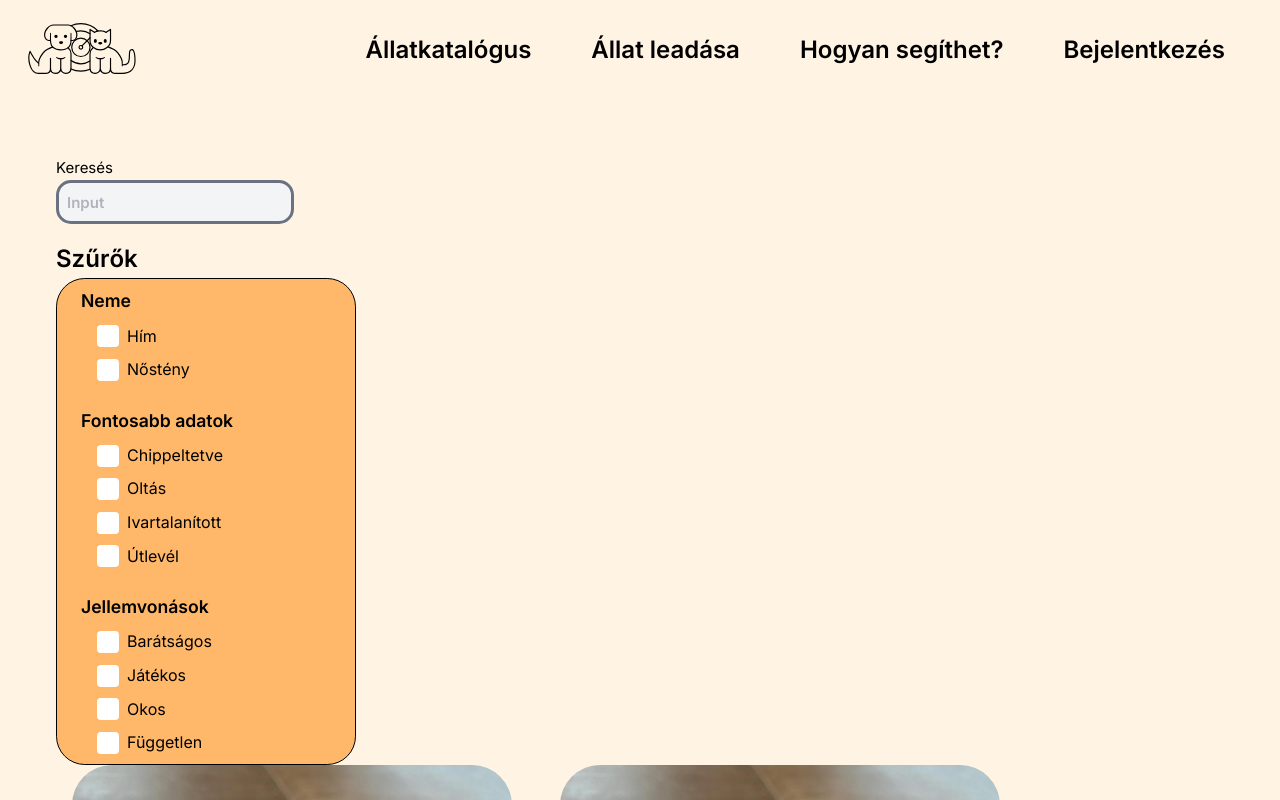
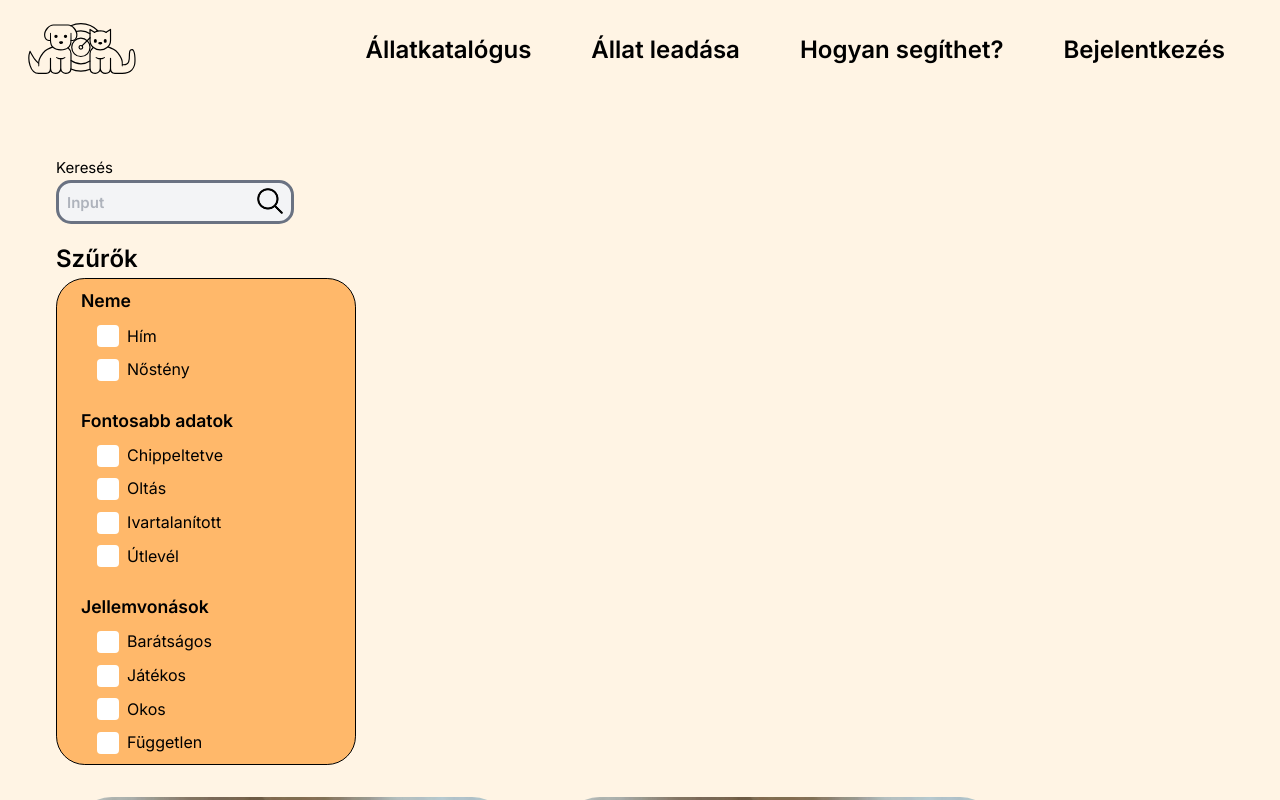
Before and after one commit to Szaszuge/menhely, a Vue app in the folder menhely/: page /petcatalog in a window 1280 px wide. Shown: the top 800 px of the page. Built offline with nearby package versions, Linux system fonts and the light colour scheme.

Commit message:
SCUM-44 Keresés prop létrehozása

```diff
--- a/menhely/src/components/CustomInput.vue
+++ b/menhely/src/components/CustomInput.vue
@@ -1,9 +1,14 @@
 <script setup lang="ts">
-import { defineProps, defineEmits } from 'vue';
+import { defineEmits } from 'vue';
 const props = defineProps({
     modelValue: {
         type: String,
         required: true,
+    },
+    search: {
+        type: Boolean,
+        required: false,
+        default: false,
     }
 })
 
@@ -17,6 +22,7 @@ const emit = defineEmits(
 <input  type="text"
         placeholder="Input"
         class="border-3 border-gray-500 text-gray-500 bg-gray-100 p-2 focus:outline-none focus:ring-1 focus:ring-gray-500 shadow-base"
+        v-bind:class="(search)? 'kereso' : ''"
         :value="modelValue"
         @input="$emit('update:modelValue', ($event.target as HTMLInputElement).value)">
 </input>
@@ -29,4 +35,12 @@ const emit = defineEmits(
         font-weight: 600;
         border-radius: 15px;
     }
+    .kereso{
+        background-image: url('../assets/Search.png');
+        background-repeat: no-repeat;
+        background-position: right 5px top 2px;
+        background-size: 32px 32px;
+
+
+    }
 </style>
--- a/menhely/src/views/PetCatalog.vue
+++ b/menhely/src/views/PetCatalog.vue
@@ -2,6 +2,7 @@
 import Allatcard from '@/components/Allatcard.vue';
 import Filter from '@/components/Filter.vue';
 import CustomInput from '@/components/CustomInput.vue';
+import PawFooter from '@/components/PawFooter.vue';
 
 let search = '';
 
@@ -12,7 +13,7 @@ let search = '';
     <div id="petcatalog">
         <div id="searchID">
             <p>Keresés</p>
-            <CustomInput v-model="search" />
+            <CustomInput v-model="search" search/>
             <Filter/>
         </div>
 
@@ -26,7 +27,7 @@ let search = '';
         </div>
 
     </div>
-
+<PawFooter/>
 </template>
 
 <style scoped>
@@ -47,5 +48,9 @@ let search = '';
 }
 #searchID{
     align-self: flex-start;
+    margin-bottom: 2rem;
+    position: sticky;
+    top: 2rem;
+
 }
 </style>
```
Also changed, not shown: menhely/src/assets/Search.png (added).
